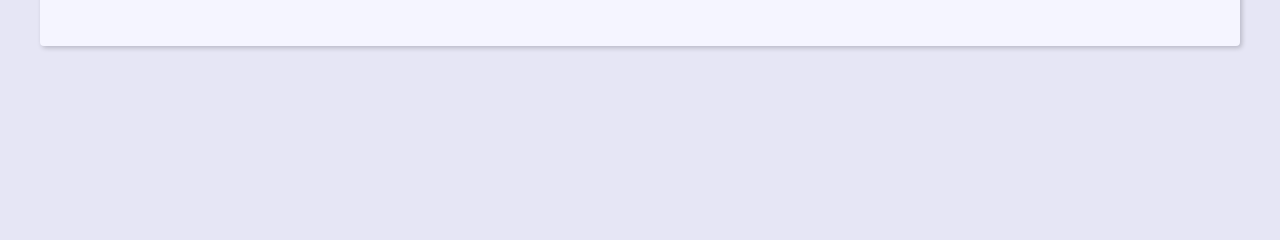
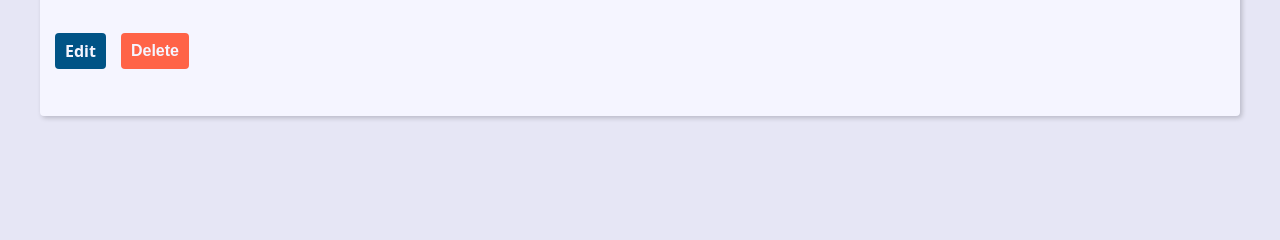
Before and after one commit to proguimador1/Projeto-agenda, a Django app: template contact/templates/contact/contact.html in a window 1280 px wide. Shown: the part 507-747 px from the top of the page. Run offline with Django 5.2, Linux system fonts and the light colour scheme; the template is opened without the code that fills it, so the values that code supplies are empty.

Commit message:
Created view, url and tamplate to delete contacts

```diff
--- a/base_static/global/css/style.css
+++ b/base_static/global/css/style.css
@@ -312,3 +312,20 @@
     filter: brightness(80%);
     box-shadow: 0 0 5px var(--link-dark-color);
   }
+  .contact-links {
+    margin-block: calc(var(--small-font-size) * 2);
+    display: flex;
+    align-items: center;
+    gap: 0 var(--spacing);
+  }
+  .btn-link {
+    font-size: var(--small-font-size);
+    text-decoration: none;
+    font-weight: bold;
+    padding: 1rem;
+    display: block;
+    line-height: var(--small-font-size);
+  }
+  .btn-delete {
+    background: tomato;
+  }
--- a/contact/templates/contact/contact.html
+++ b/contact/templates/contact/contact.html
@@ -12,4 +12,11 @@
         <p><b>Description:</b>{{contact.description}}</p>
         <p><b>Category:</b>{{contact.category.name}}</p>
     </div>
+    <div class="contact-links">
+        <a class="btn btn-link" href="{% url "contact:update" contact.id %}">Edit</a>
+        <form action="{% url "contact:delete" contact.id %}" method="post">
+            {% csrf_token %}
+            <button class="btn btn-link btn-delete" type="submit">Delete</button>
+        </form>
+    </div>
 {% endblock content %}
```
Also changed, not shown: contact/views/contact_forms.py (+7 -0 lines).
